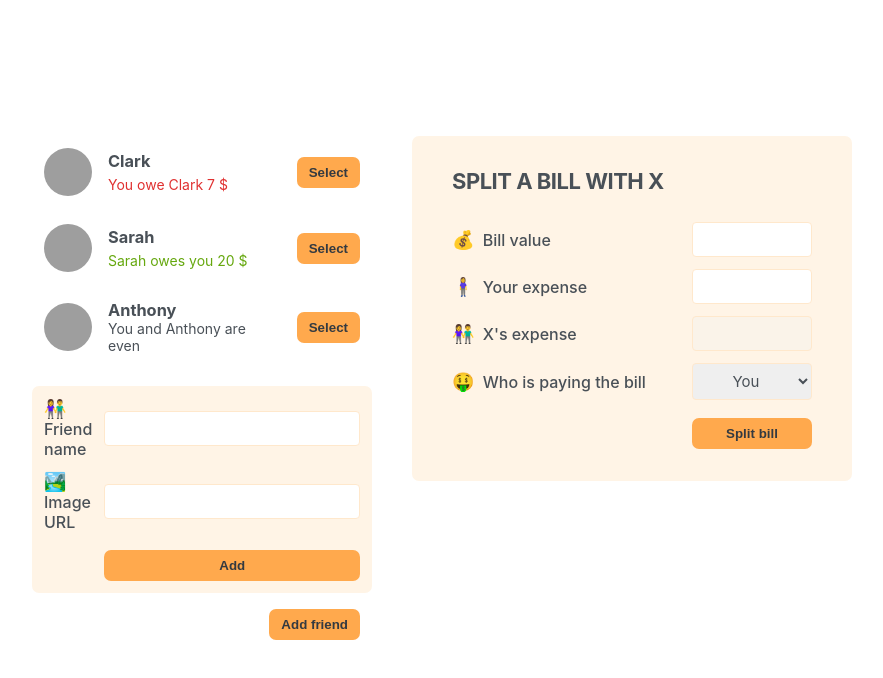
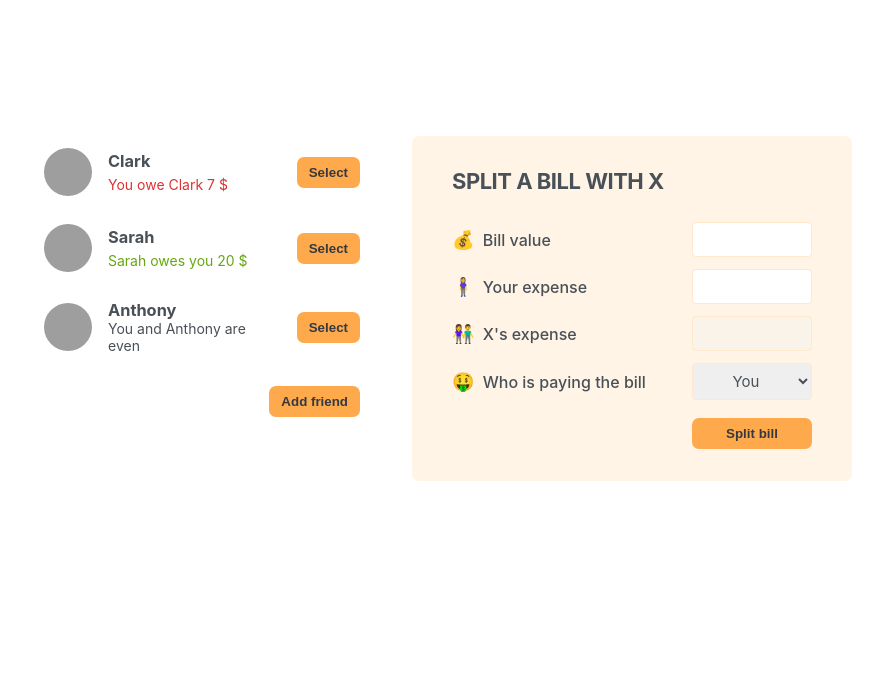
Before and after one commit to EugeneLevkovych/eat-n-split, a React (Vite) app: page / in a window 1280 px wide. Shown: the top 678 px of the page, without its empty margins (198-1081 px from the left). Built offline with nearby package versions, Linux system fonts and the light colour scheme; grey boxes are pictures that could not be loaded.

Commit message:
add FormAddFriend

```diff
--- a/src/App.jsx
+++ b/src/App.jsx
@@ -1,15 +1,22 @@
 import FriendsList from './components/FriendsList';
-import FotmAddFriend from './components/FormAddFriend';
+import FormAddFriend from './components/FormAddFriend';
 import Button from './components/Button';
 import FormSplitBill from './components/FormSplitBill';
+import { useState } from 'react';
 
 export default function App() {
+const [showAddFriend, setShowAddFriend] = useState(false)
+
+function handleShowAddFriend() {
+  setShowAddFriend((show) => !show)
+}
+
   return (
    <div className='app'>
     <div className='sidebar'>
     <FriendsList />
-    <FotmAddFriend />
-    <Button>Add friend</Button>
+    {showAddFriend && <FormAddFriend />}
+    <Button onClick={handleShowAddFriend}>Add friend</Button>
     </div>
     <FormSplitBill />
    </div>
--- a/src/components/Button.jsx
+++ b/src/components/Button.jsx
@@ -1,3 +1,3 @@
-export default function Button({children}) {
-    return <button className="button">{children}</button>
+export default function Button({children, onClick}) {
+    return <button onClick={onClick} className="button">{children}</button>
 }
--- a/src/components/FormAddFriend.jsx
+++ b/src/components/FormAddFriend.jsx
@@ -1,6 +1,6 @@
 import Button from "./Button"
 
-export default function FotmAddFriend() {
+export default function FormAddFriend() {
     return <form className="form-add-friend">
         <label>👫 Friend name</label>
         <input type="text" />
```
